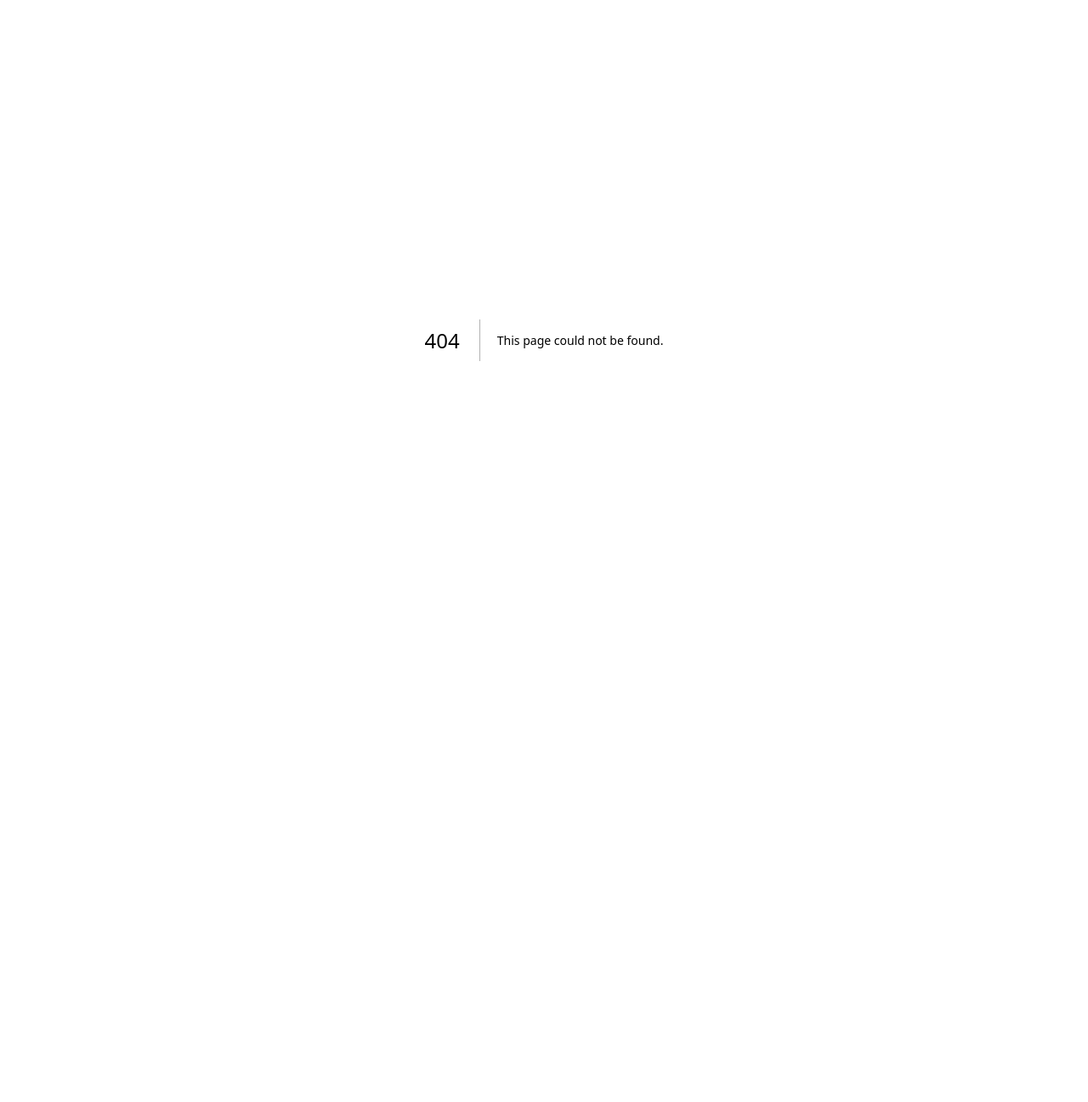
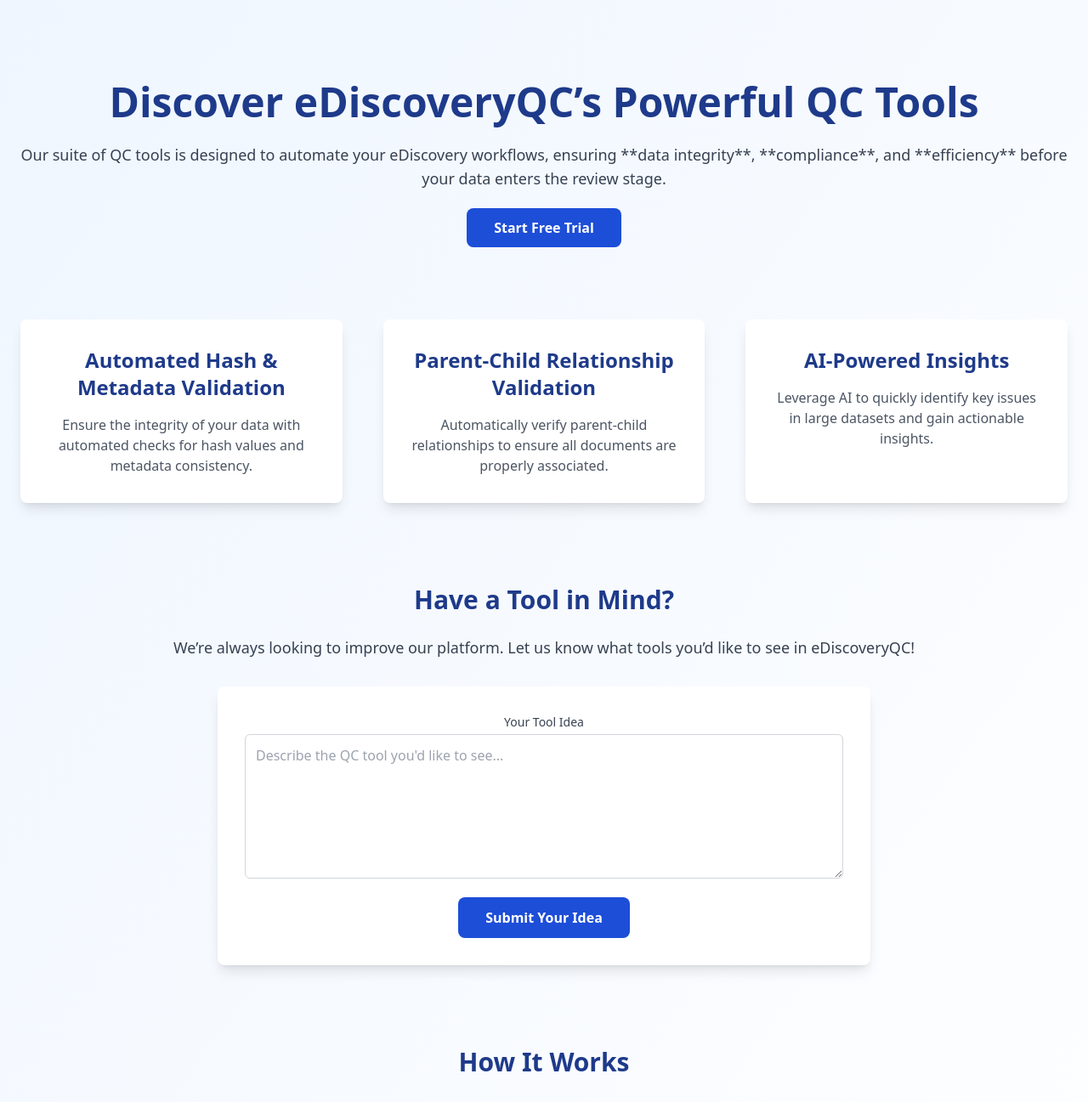
Before and after one commit to eDiscoveryQC/ediscoveryqc3, a Next.js app: page /qc-tools in a window 1280 px wide. Before the commit this address had no page. Shown: the top 1297 px of the page at 85% size. Before the commit the page ends 800 px from the top, so only its background shows below. Built offline with nearby package versions, Linux system fonts and the light colour scheme.

Commit message:
Create qc-tools.tsx

```diff
--- /dev/null
+++ b/pages/qc-tools.tsx
@@ -0,0 +1,81 @@
+// pages/qc-tools.tsx
+import Head from 'next/head'
+
+export default function QCTools() {
+  return (
+    <div className="min-h-screen bg-gradient-to-br from-blue-50 to-white px-6 py-12">
+      <Head>
+        <title>eDiscoveryQC – QC Tools</title>
+      </Head>
+
+      {/* Hero Section */}
+      <div className="max-w-7xl mx-auto text-center py-12">
+        <h1 className="text-5xl font-extrabold text-blue-900 mb-6">Discover eDiscoveryQC’s Powerful QC Tools</h1>
+        <p className="text-lg text-gray-700 mb-8">
+          Our suite of QC tools is designed to automate your eDiscovery workflows, ensuring **data integrity**, **compliance**, and **efficiency** before your data enters the review stage.
+        </p>
+        <a href="/signup" className="bg-blue-700 hover:bg-blue-800 text-white py-3 px-8 rounded-lg font-semibold transition-transform transform hover:scale-105">
+          Start Free Trial
+        </a>
+      </div>
+
+      {/* Preview of QC Tools */}
+      <div className="max-w-7xl mx-auto grid grid-cols-1 md:grid-cols-2 lg:grid-cols-3 gap-12 text-center py-12">
+        {/* Automated Hash & Metadata Validation */}
+        <div className="bg-white p-8 rounded-lg shadow-lg">
+          <h3 className="text-2xl font-semibold text-blue-900 mb-4">Automated Hash & Metadata Validation</h3>
+          <p className="text-gray-600">Ensure the integrity of your data with automated checks for hash values and metadata consistency.</p>
+        </div>
+
+        {/* Parent-Child Relationship Validation */}
+        <div className="bg-white p-8 rounded-lg shadow-lg">
+          <h3 className="text-2xl font-semibold text-blue-900 mb-4">Parent-Child Relationship Validation</h3>
+          <p className="text-gray-600">Automatically verify parent-child relationships to ensure all documents are properly associated.</p>
+        </div>
+
+        {/* AI-Powered Insights */}
+        <div className="bg-white p-8 rounded-lg shadow-lg">
+          <h3 className="text-2xl font-semibold text-blue-900 mb-4">AI-Powered Insights</h3>
+          <p className="text-gray-600">Leverage AI to quickly identify key issues in large datasets and gain actionable insights.</p>
+        </div>
+      </div>
+
+      {/* Tool Recommendations Section */}
+      <div className="max-w-7xl mx-auto text-center py-12">
+        <h2 className="text-3xl font-semibold text-blue-900 mb-6">Have a Tool in Mind?</h2>
+        <p className="text-lg text-gray-700 mb-8">We’re always looking to improve our platform. Let us know what tools you’d like to see in eDiscoveryQC!</p>
+        <form className="max-w-3xl mx-auto bg-white p-8 rounded-lg shadow-lg">
+          <div className="space-y-4">
+            <div>
+              <label className="block mb-1 text-sm font-medium text-gray-700">Your Tool Idea</label>
+              <textarea className="w-full border border-gray-300 p-3 rounded-md" rows={6} placeholder="Describe the QC tool you'd like to see..."></textarea>
+            </div>
+            <button type="submit" className="bg-blue-700 hover:bg-blue-800 text-white py-3 px-8 rounded-lg font-semibold transition-transform transform hover:scale-105">
+              Submit Your Idea
+            </button>
+          </div>
+        </form>
+      </div>
+
+      {/* How It Works Section */}
+      <div className="max-w-7xl mx-auto text-center py-12">
+        <h2 className="text-3xl font-semibold text-blue-900 mb-6">How It Works</h2>
+        <div className="space-y-6">
+          <div className="text-lg text-gray-700">1. Upload your eDiscovery data.</div>
+          <div className="text-lg text-gray-700">2. Run automated QC checks on your data.</div>
+          <div className="text-lg text-gray-700">3. Review QC reports and fix any issues.</div>
+          <div className="text-lg text-gray-700">4. Export your clean data for review platforms like Relativity or Everlaw.</div>
+        </div>
+      </div>
+
+      {/* Benefits Section */}
+      <div className="max-w-7xl mx-auto text-center py-12">
+        <h2 className="text-3xl font-semibold text-blue-900 mb-6">Why eDiscoveryQC?</h2>
+        <p className="text-lg text-gray-700 mb-8">
+          Automated QC checks, actionable insights, and compliance-ready reports—ensuring your eDiscovery process is seamless and error-free.
+        </p>
+      </div>
+
+    </div>
+  )
+}
```
